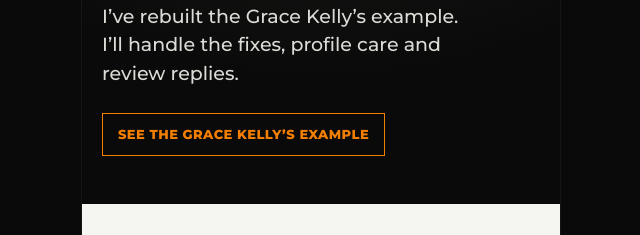
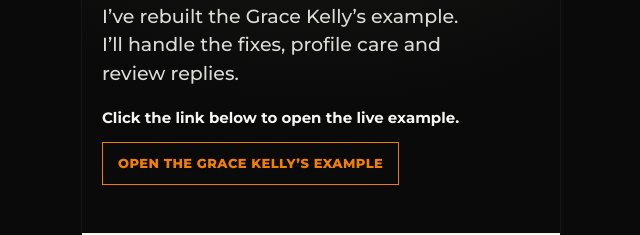
Before and after one commit to paulmichaellove/gracekellys-demo, a plain HTML site: page audit/index.html in a window 1280 px wide. Shown: the part 421-656 px from the top of the page, without its empty margins (319-959 px from the left). Drawn offline with Linux system fonts and the light colour scheme.

Commit message:
copy: make example link instruction explicit

```diff
--- a/audit/index.html
+++ b/audit/index.html
@@ -36,6 +36,7 @@ section,header{padding-inline:20px}
 .ref{margin:18px 0 30px;font-size:14px;line-height:1.5;color:var(--soft);max-width:30em}
 .opener p{margin:0 0 1em;font:500 19px/1.5 "Montserrat",system-ui,sans-serif;color:#DCDCD7;text-wrap:pretty;max-width:30em}
 .opener .first{font-size:25px;font-weight:700;color:var(--white);line-height:1.2}
+.cta-instruction{margin:16px 0 8px;color:var(--white);font-size:15px;line-height:1.4;font-weight:700;text-wrap:pretty}
 .demo-link{display:inline-block;margin-top:6px;padding:12px 15px;border:1px solid var(--orange);color:var(--orange);font-size:13px;font-weight:800;line-height:1.3;text-decoration:none;text-transform:uppercase;letter-spacing:.035em}
 .marked{margin-top:26px}
 
@@ -124,7 +125,8 @@ section,header{padding-inline:20px}
     <p class="first">The venues are strong. The first impression can be sharper.</p>
     <p>I’ve rebuilt the Grace Kelly’s example. I’ll handle the fixes, profile care and review replies.</p>
   </div>
-  <a class="demo-link" href="https://gracekellys.paulmichaellove.com/?rev=20261114b" target="_blank" rel="noopener">See the Grace Kelly’s example</a>
+  <p class="cta-instruction">Click the link below to open the live example.</p>
+  <a class="demo-link" href="https://gracekellys.paulmichaellove.com/?rev=20261114b" target="_blank" rel="noopener">Open the Grace Kelly’s example</a>
 </header>
 
 <section class="price-compare" aria-label="Published North East agency prices and Paul's price to start with one venue">
```
